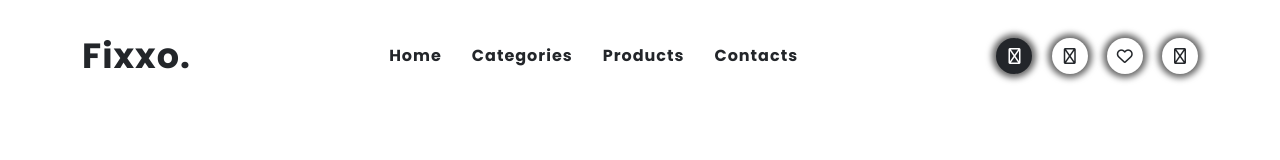
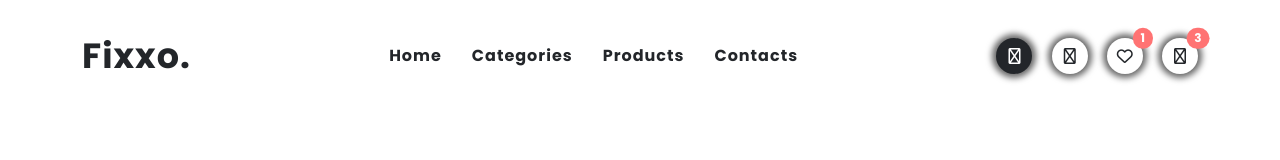
Before and after one commit to SebbeA/fixxo, a React (Create React App) app: page /search in a window 1280 px wide. Shown: the top 160 px of the page. Built offline with nearby package versions, Linux system fonts and the light colour scheme.

Commit message:
Colors added and small changes on MainMenuSection, MenuIcon and app.css

```diff
--- a/src/App.css
+++ b/src/App.css
@@ -3,6 +3,7 @@
 
 /* Cores */
 @import "../src/assets/css/cores/_Variables.css";
+@import "../src/assets/css/cores/_Colors.css";
 @import "../src/assets/css/cores/_Base.css";
 
 /* Sections */
--- /dev/null
+++ b/src/assets/css/cores/_Colors.css
@@ -0,0 +1,7 @@
+.bg-theme {
+    background-color: var(--color-theme);
+}
+
+.bg-dark {
+    background-color: var(--color-dark) !important;
+}
--- a/src/assets/css/sections/_MainMenuSection.css
+++ b/src/assets/css/sections/_MainMenuSection.css
@@ -62,6 +62,7 @@ header {
             border-radius: 50%;
             box-shadow: 0 0 6px 4px var(--color-shadow-dark);
             transition: 0.3s ease-in-out;
+            position: relative;
         }
             .mainmenu .menu-icons .menu-icon:hover {
                 background-color: var(--color-dark);
--- a/src/components/MenuIcon.js
+++ b/src/components/MenuIcon.js
@@ -1,9 +1,10 @@
 import React from 'react'
 import { NavLink } from 'react-router-dom'
 
-const MenuIcon = ({link, icon}) => {
+const MenuIcon = ({link, icon, quantity}) => {
   return (
     <NavLink className="menu-icon" to={link} end>
+        <span className="position-absolute top-0 start-100 translate-middle badge rounded-pill bg-theme">{quantity}</span>
         <i className={icon}></i>
     </NavLink>
   )
--- a/src/sections/MainMenuSection.js
+++ b/src/sections/MainMenuSection.js
@@ -14,9 +14,9 @@ const MainMenuSection = () => {
         </div>
         <div className="menu-icons">
             <MenuIcon link="/search" icon="fa-regular fa-magnifying-glass" />
-            <MenuIcon link="/compare" icon="fa-regular fa-repeat" />
-            <MenuIcon link="/wishlist" icon="fa-regular fa-heart" />
-            <MenuIcon link="/shoppingcart" icon="fa-regular fa-bag-shopping" />
+            <MenuIcon link="/compare" icon="fa-regular fa-code-compare" />
+            <MenuIcon quantity="1" link="/wishlist" icon="fa-regular fa-heart" />
+            <MenuIcon quantity="3" link="/shoppingcart" icon="fa-regular fa-bag-shopping" />
         </div>
     </nav>
   )
```
